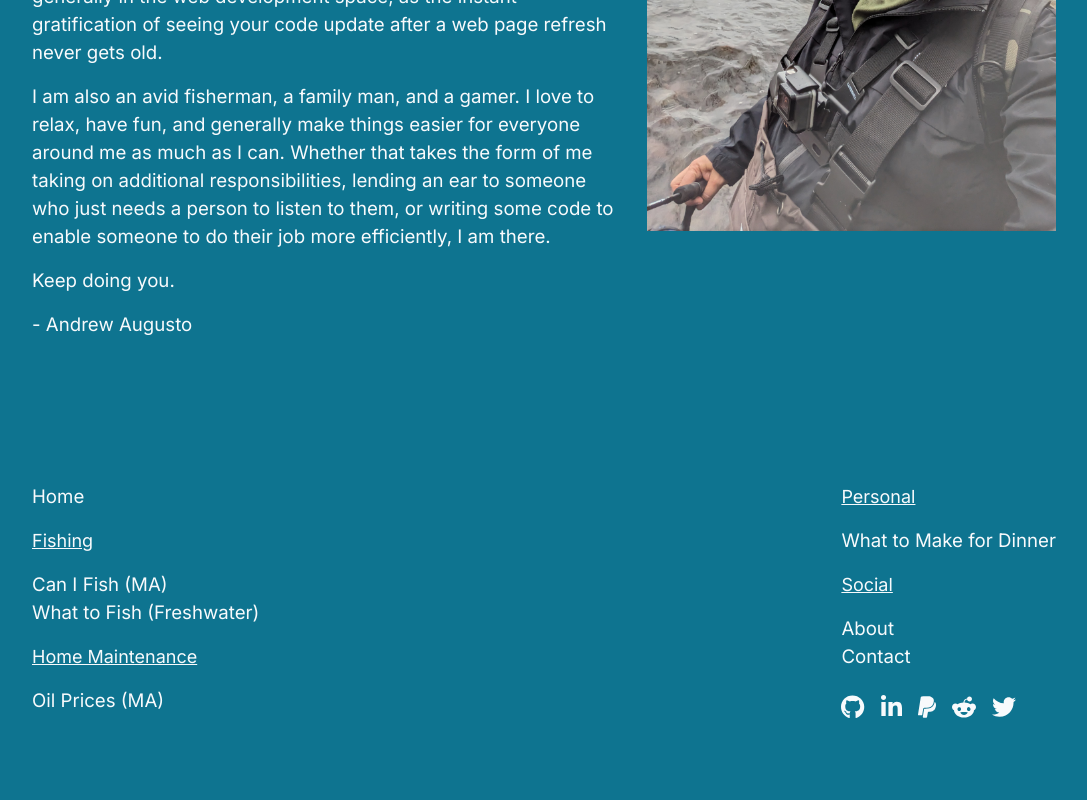
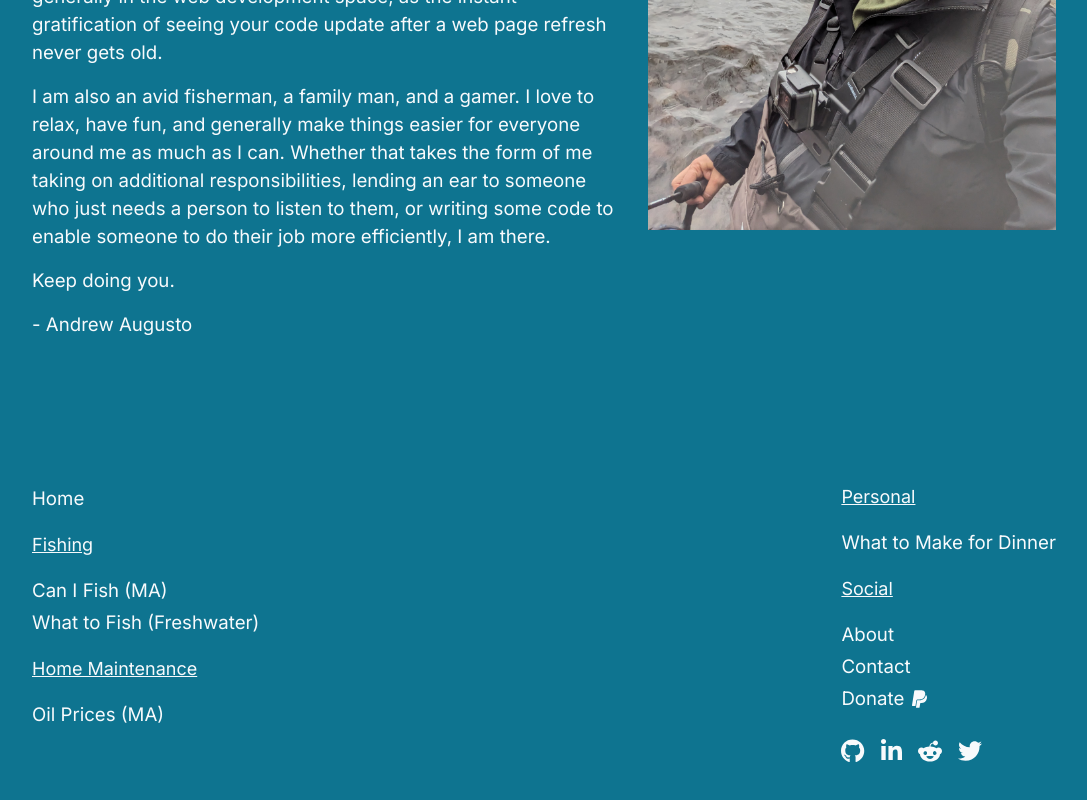
Before and after one commit to banjokaboom/tacklebox, a Next.js app: page /pages/about in a window 1280 px wide. Shown: the part 578-1378 px from the top of the page, without its empty margins (96-1183 px from the left). Built offline with nearby package versions, Linux system fonts and the light colour scheme.

Commit message:
fixed typo

```diff
--- a/app/assets/css/globals.css
+++ b/app/assets/css/globals.css
@@ -40,3 +40,7 @@ body {
 input[type='checkbox']:checked ~ label {
   text-decoration: line-through;
 }
+
+nav a {
+  line-height: 24pt;
+}
--- a/app/components/nav.tsx
+++ b/app/components/nav.tsx
@@ -36,8 +36,20 @@ export default function Nav() {
           <a className="w-fit" href="/pages/about">
             About
           </a>
-          <a className="w-fit" href="/pages/contact">
+          <a
+            className="w-fit"
+            href="mailto:tackleboxappfeedback@gmail.com?subject=Tacklebox%20Feedback"
+          >
             Contact
+          </a>
+          <a
+            className="w-fit flex flex-row items-center"
+            title="Paypal Donate Link"
+            href="https://www.paypal.com/donate/?hosted_button_id=BUNJWE5436NXN"
+            target="_blank"
+          >
+            Donate{' '}
+            <FontAwesomeIcon icon={faPaypal} className="max-h-5 h-5 ml-2" />
           </a>
           <div className="flex flex-row pt-4">
             <a
@@ -55,14 +67,6 @@ export default function Nav() {
               target="_blank"
             >
               <FontAwesomeIcon icon={faLinkedinIn} className="max-h-6 h-6" />
-            </a>
-            <a
-              className="inline-block p-2"
-              title="Paypal Donate Link"
-              href="https://www.paypal.com/donate/?hosted_button_id=BUNJWE5436NXN"
-              target="_blank"
-            >
-              <FontAwesomeIcon icon={faPaypal} className="max-h-6 h-6" />
             </a>
             <a
               className="inline-block p-2"
--- a/app/pages/about/page.tsx
+++ b/app/pages/about/page.tsx
@@ -21,7 +21,7 @@ export default function Feedback() {
             <p className="mb-4">
               I have been a web developer for 10+ years working with different
               frameworks, methodologies, and tools, including but not limited to
-              Java, PHP, React, Vue, Node, Git, CICD, and Typscript. I am fond
+              Java, PHP, React, Vue, Node, Git, CICD, and Typescript. I am fond
               of and very much enjoy working with Javascript frameworks and
               generally in the web development space, as the instant
               gratification of seeing your code update after a web page refresh
--- a/app/pages/contact/page.tsx
+++ /dev/null
@@ -1,10 +0,0 @@
-export default function Feedback() {
-  return (
-    <div className="flex flex-col items-center justify-between">
-      <div className="max-w-5xl w-full">
-        <h1 className="text-3xl mb-4">Contact Us</h1>
-        <hr />
-      </div>
-    </div>
-  )
-}
--- a/cspell.config.js
+++ b/cspell.config.js
@@ -42,5 +42,6 @@ module.exports = {
     'smallmouth',
     'stylelint',
     'Crickhopper',
+    'CICD',
   ],
 }
```
